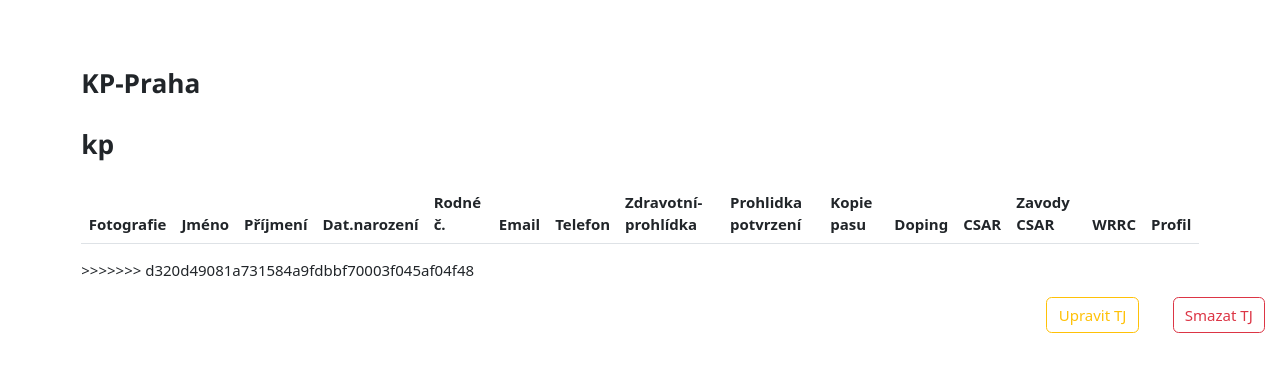
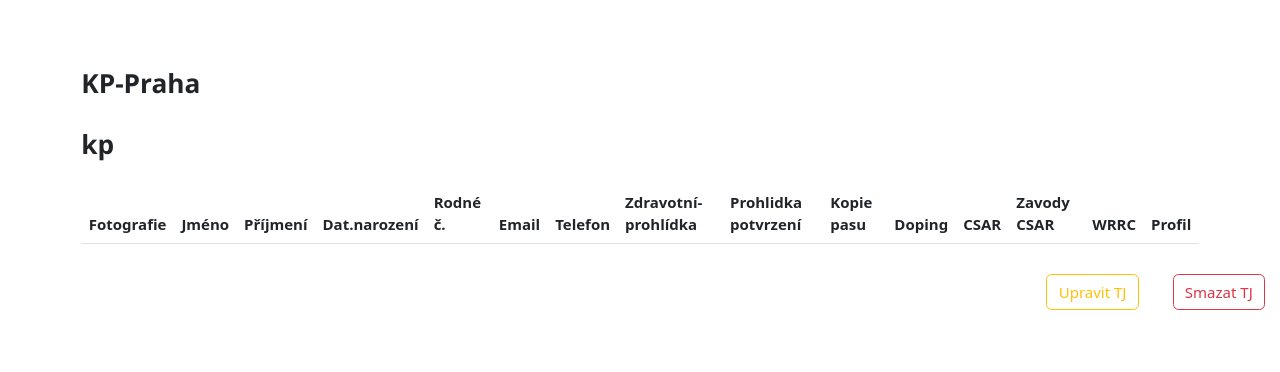
Before and after one commit to michsko/rrolak, a Django app: page /tanecni_jednotka/3 in a window 1280 px wide. Shown: the part 65-437 px from the top of the page. Run offline with Django 4.2, Linux system fonts and the light colour scheme; a user stored in the database is signed in; data comes from the database, SQL or seed files in the repository; lists and menus that the app fills with data are empty.

Commit message:
tanecni jendotka profile changes

```diff
--- a/templates/web_app/tanecni_jednotka.html
+++ b/templates/web_app/tanecni_jednotka.html
@@ -57,10 +57,7 @@
         {% endif %}
 
 
-<<<<<<< HEAD
 
-
-=======
         {% if tanecnik.doping %}
         <td><a href="{{tanecnik.doping.url}}" type="button" class="btn btn-secondary" download>DOP</a></td>
          {% else %}
@@ -98,8 +95,6 @@
   </table>
 
 
-
->>>>>>> d320d49081a731584a9fdbbf70003f045af04f48
 				</div>
 				<div style="float:right;">
 
```
